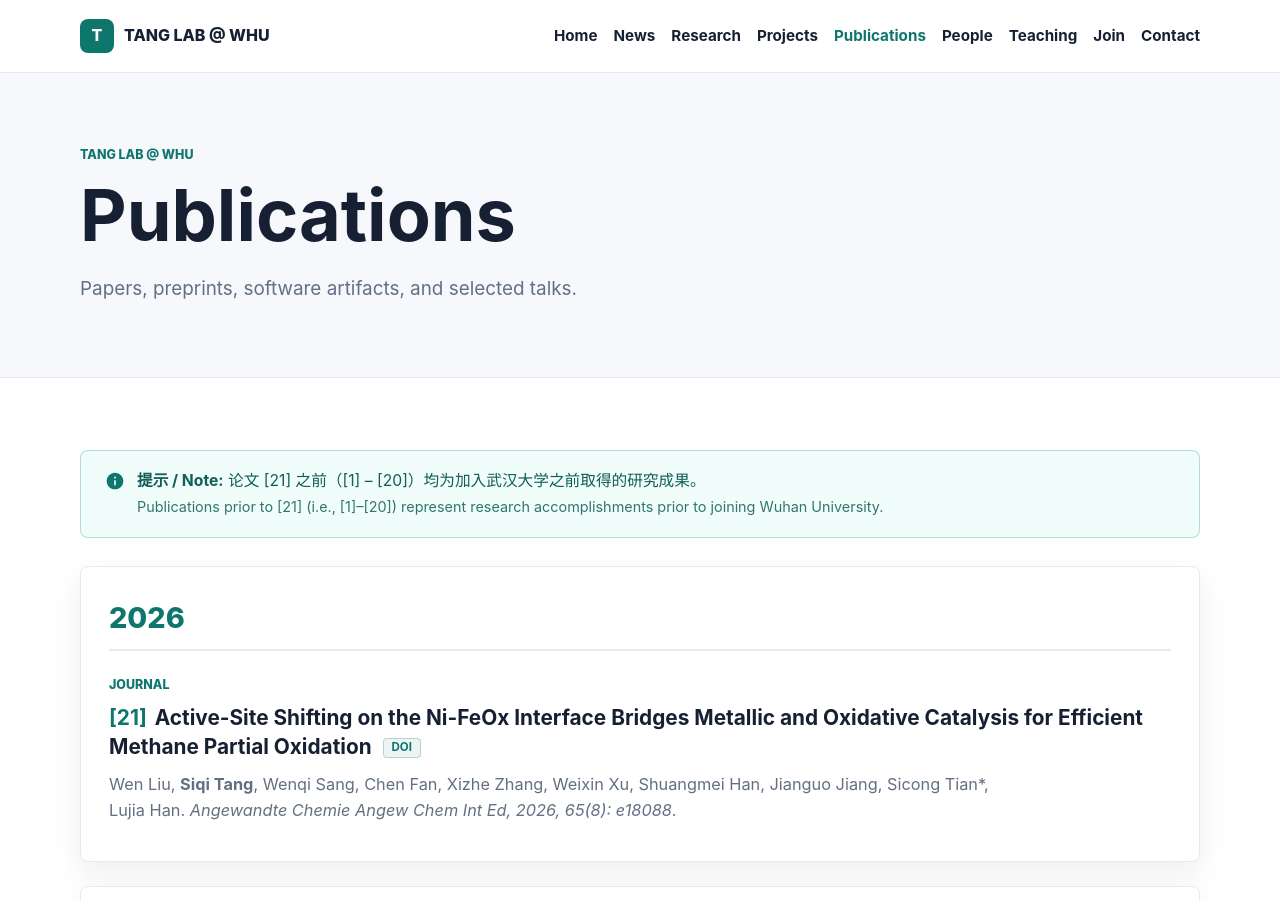
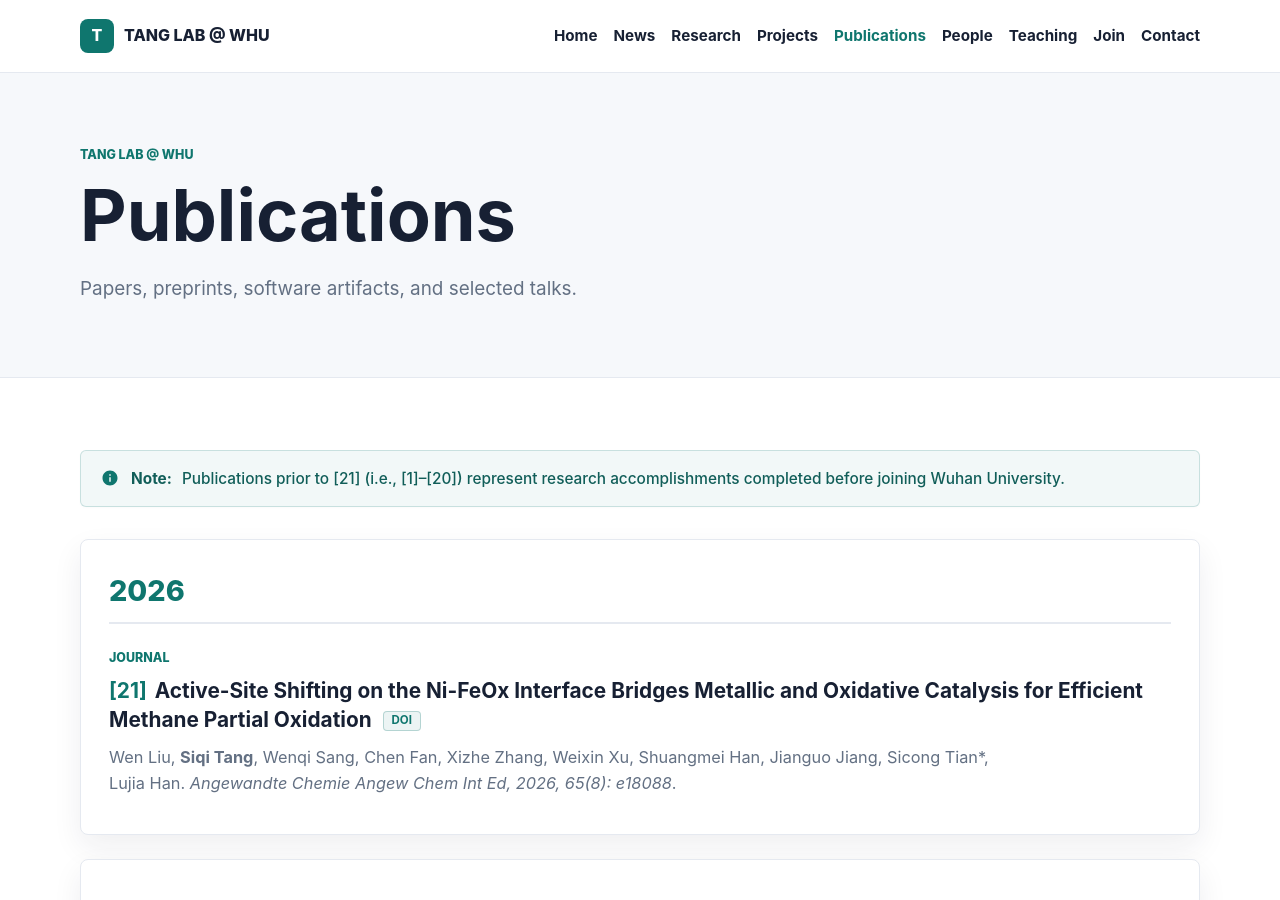
Before and after one commit to TANG-LAB-WHU/tanglab.github.io, a Jekyll site: the page built from pages/publications.html, in a window 1280 px wide and 900 px high. Built offline with Jekyll 4.4.1, drawn with Linux system fonts in a browser that asks for light colours.

Commit message:
style(layout): refine pre-WHU publications notice to all-English with polished typography

```diff
--- a/pages/publications.html
+++ b/pages/publications.html
@@ -8,13 +8,12 @@ permalink: /publications/
   Publication data shown here should be replaced with the lab's official publication list.
 </div> -->
 
-<div class="notice" style="background: var(--soft-teal); border-color: rgba(15, 118, 110, 0.25); color: var(--brand-dark); padding: 18px 24px; border-radius: 8px; margin-bottom: 28px; font-size: 0.98rem; display: flex; align-items: flex-start; gap: 12px; box-shadow: var(--shadow-sm); line-height: 1.5;">
-  <svg xmlns="http://www.w3.org/2000/svg" viewBox="0 0 24 24" width="20" height="20" fill="currentColor" style="color: var(--brand); flex-shrink: 0; margin-top: 2px;">
+<div class="notice" style="background: rgba(15, 118, 110, 0.05); border: 1px solid rgba(15, 118, 110, 0.18); color: var(--brand-dark); padding: 16px 20px; border-radius: 6px; margin-bottom: 32px; font-size: 0.96rem; display: flex; align-items: center; gap: 12px; line-height: 1.5; box-shadow: 0 1px 3px rgba(0, 0, 0, 0.02);">
+  <svg xmlns="http://www.w3.org/2000/svg" viewBox="0 0 24 24" width="18" height="18" fill="currentColor" style="color: var(--brand); flex-shrink: 0;">
     <path d="M12 2C6.48 2 2 6.48 2 12s4.48 10 10 10 10-4.48 10-10S17.52 2 12 2zm1 15h-2v-6h2v6zm0-8h-2V7h2v2z"/>
   </svg>
-  <div>
-    <strong>提示 / Note:</strong> 论文 [21] 之前（[1] – [20]）均为加入武汉大学之前取得的研究成果。<br>
-    <span style="font-size: 0.9rem; opacity: 0.85; display: inline-block; margin-top: 4px;">Publications prior to [21] (i.e., [1]–[20]) represent research accomplishments prior to joining Wuhan University.</span>
+  <div style="font-weight: 500;">
+    <strong style="color: var(--brand-dark); margin-right: 6px; font-weight: 700;">Note:</strong> Publications prior to [21] (i.e., [1]–[20]) represent research accomplishments completed before joining Wuhan University.
   </div>
 </div>
 
```
